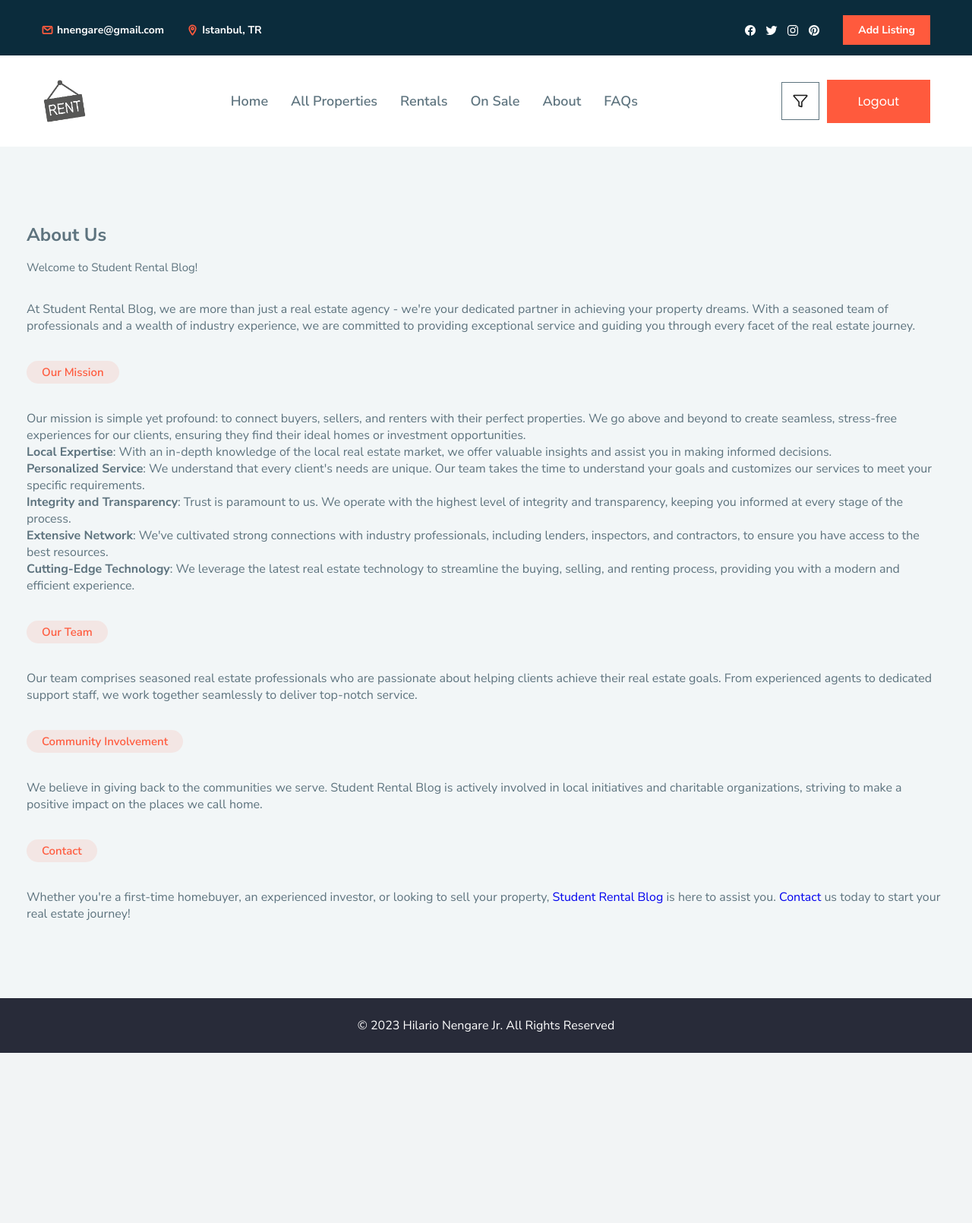
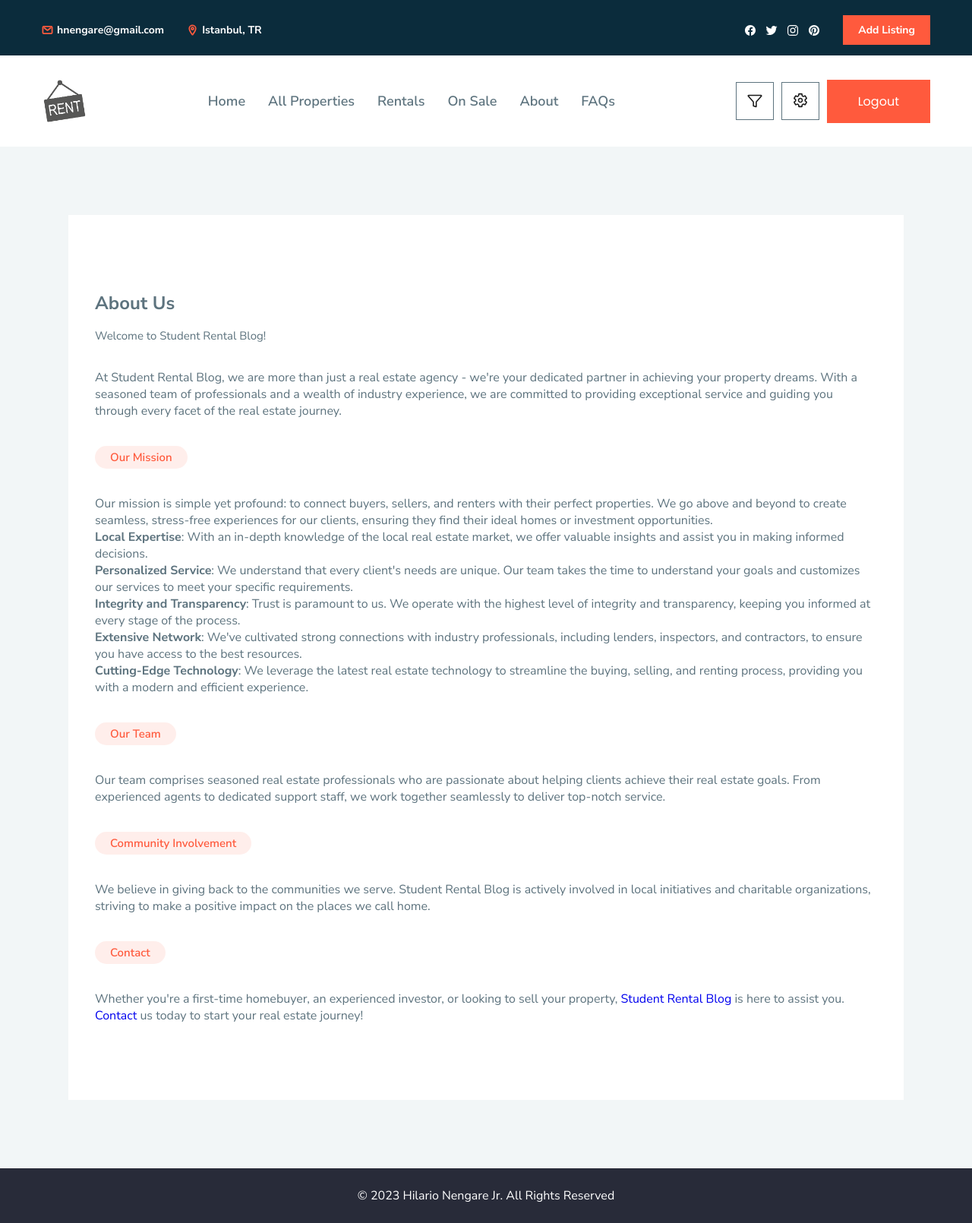
Before and after one commit to HilarioNengareJr/real-estate-website, a Flask app: template app/templates/about.html in a window 1280 px wide. Shown: the whole page at 76% size. Before the commit the page ends 1386 px from the top, so only its background shows below. Run offline with Flask 3, Linux system fonts and the light colour scheme; the template is opened without the code that fills it, so the values that code supplies are empty; a user stored in the database is signed in; some libraries are stand-ins or nearby versions.

Commit message:
Done for today

```diff
--- a/app/routes.py
+++ b/app/routes.py
@@ -364,6 +364,7 @@ def about():
 @login_required
 def account() -> str:
     '''Render the account page'''
+
     return render_template('account.html')
 
 
--- a/app/templates/about.html
+++ b/app/templates/about.html
@@ -17,7 +17,7 @@
         margin: 35px;
     }
 </style>
-<section class="about">
+<section class="about" style="background-color: var(--white); margin: 90px;">
 
 <h1 class="section-title">
     About Us
--- a/app/templates/layout.html
+++ b/app/templates/layout.html
@@ -184,11 +184,15 @@
 
                 <div class="header-bottom-actions">
 
-                    <button class="header-bottom-actions-btn" id="filter-btn" title="Filter" aria-label="Search"
+                    <button class="header-bottom-actions-btn" id="filter-btn" title="Filter" aria-label="Filter"
                         onclick="toggleInflate(this)">
                         <ion-icon name="funnel-outline"></ion-icon>
                     </button>
+
                     {% if current_user.is_authenticated %}
+                    <a href="{{ url_for('account') }}" class="header-bottom-actions-btn" title="My Profile">
+                        <ion-icon name="settings-outline"></ion-icon>
+                    </a>
                     <a href="{{ url_for('logout') }}" class="btn">Logout</a>
                     {% else %}
                     <a href="{{ url_for('register') }}" title="Become Registered" class="header-bottom-actions-btn"
--- a/app/templates/login.html
+++ b/app/templates/login.html
@@ -4,7 +4,7 @@
 {% block content %}
 
 <section class="post-details auth h-100">
-    <form action="{{ url_for('login') }}" method="Post">
+    <form action="" method="Post">
         {{ form.hidden_tag() }}
         <fieldset class="form-group-set">
             <legend>Sign In</legend>
```
Also changed, not shown: instance/site.db.
